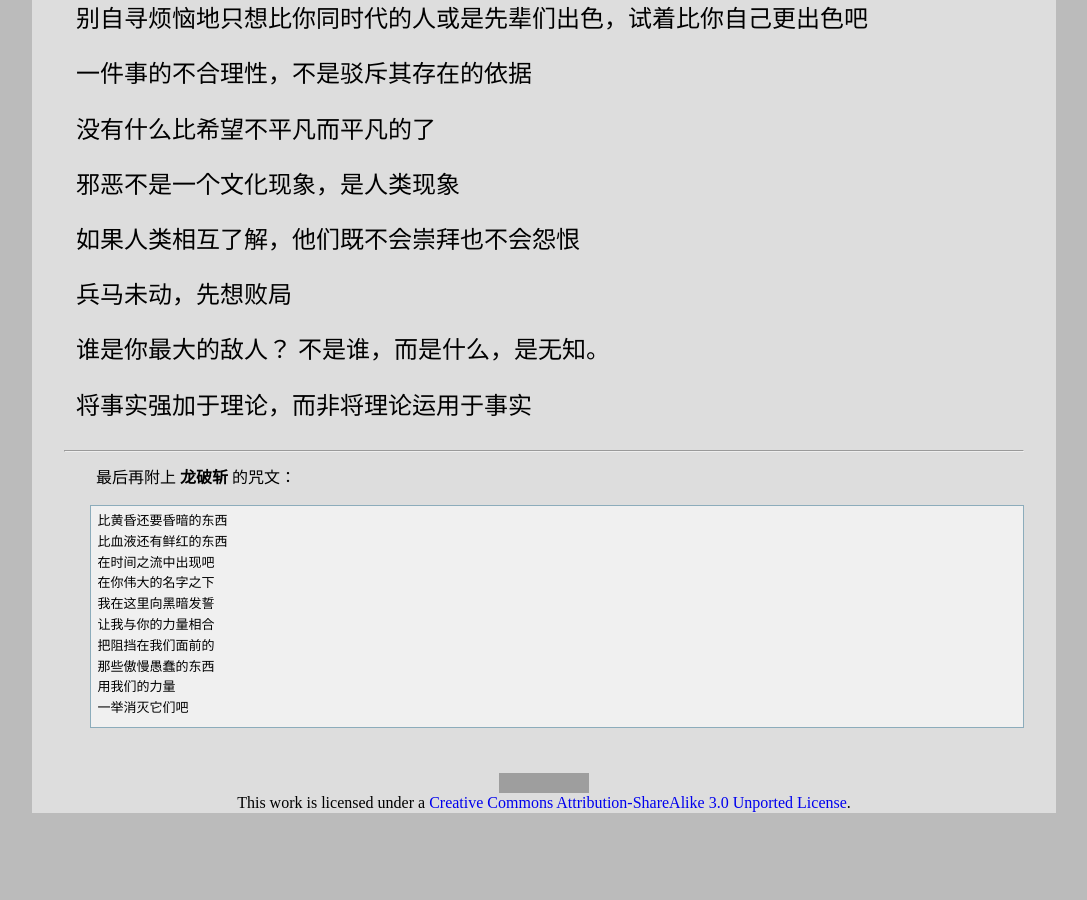
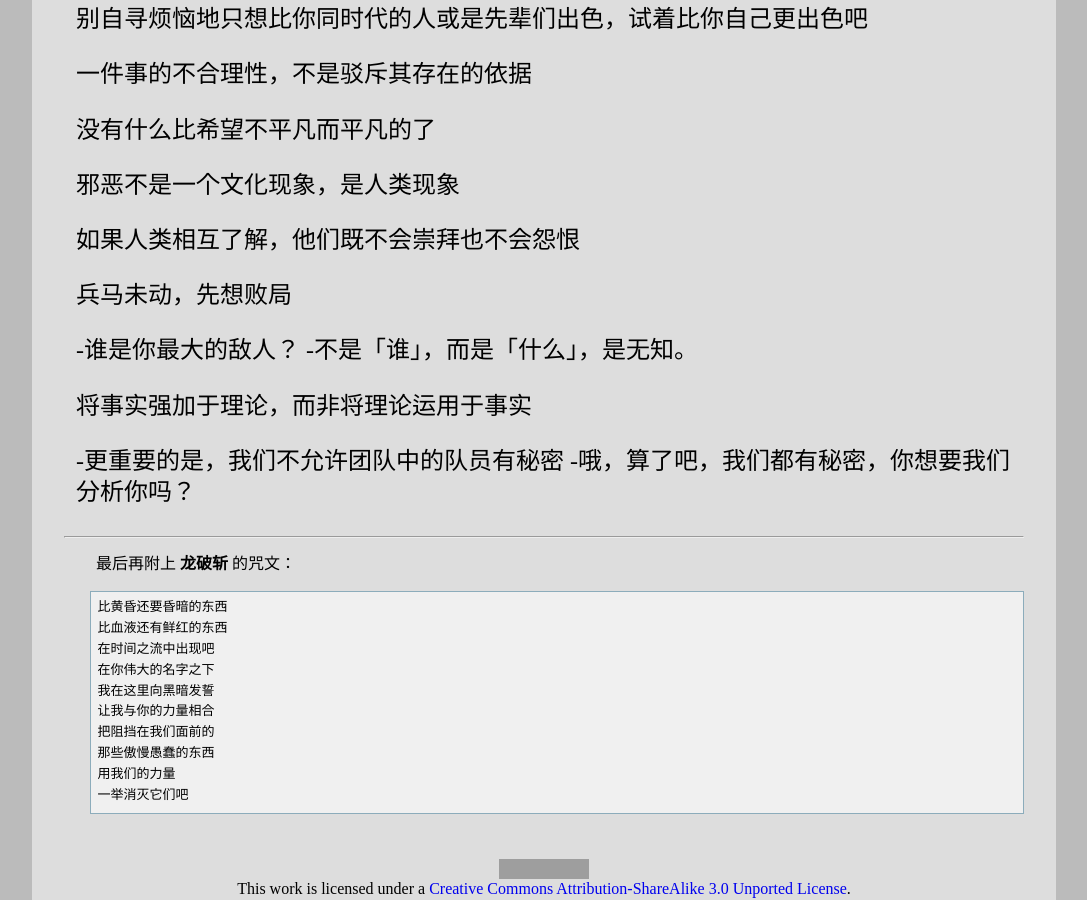
Before and after one commit to leiqin/leiqin.github.io, a Jekyll site: the page built from shoucang/revelation.markdown, in a window 1280 px wide and 900 px high, scrolled down 3236 px. Shown: the whole window, without its empty margins (96-1183 px from the left). Built offline with Jekyll 4.4.1, drawn with Linux system fonts in a browser that asks for light colours; nearby versions of some CDN libraries; comment, search, counter and statistics services are not loaded; before the commit the page ends 4049 px from its top, so only the background shows below that; grey boxes are pictures that could not be loaded.

Commit message:
添加克雷圣经

```diff
--- a/shoucang/revelation.markdown
+++ b/shoucang/revelation.markdown
@@ -178,11 +178,14 @@ title: 克雷圣经
 兵马未动，先想败局
 :	百家讲坛 《易中天品三国》 第22集 力挽狂澜 5:43
 
-谁是你最大的敌人？ 不是谁，而是什么，是无知。
+-谁是你最大的敌人？ -不是「谁」，而是「什么」，是无知。
 :	电视剧 《犯罪心理》 第二季 第10集 15:20
 
 将事实强加于理论，而非将理论运用于事实
 :	电视剧 《犯罪心理》 第二季 第12集 19:40 夏洛克·福尔摩斯
+
+-更重要的是，我们不允许团队中的队员有秘密 -哦，算了吧，我们都有秘密，你想要我们分析你吗？
+:	电视剧 《犯罪心理》 第二季 第12集 24:20
 
 * * *
 
```
